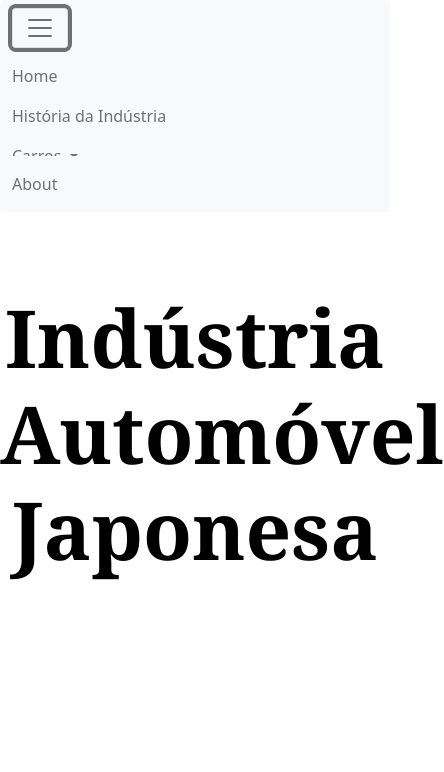
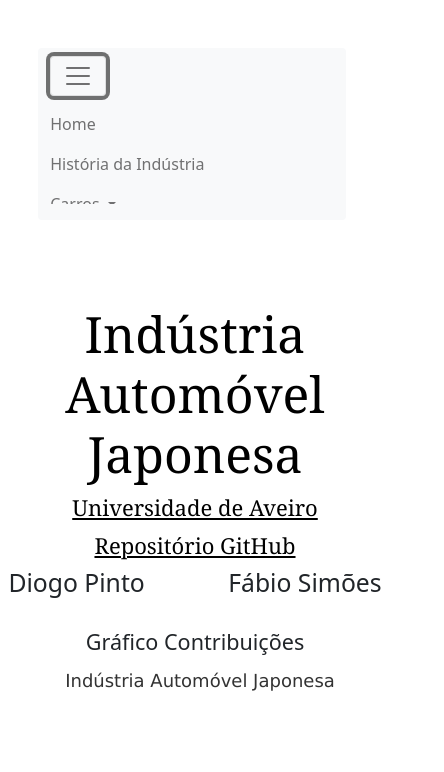
Before and after one commit to diogopnt/Projeto-IEI, a plain HTML site: page about.html in a window 390 px wide. Both pictures are taken after a click on the button "Toggle navigation". Shown: the top 772 px of the page, 444 px wide, since content can reach past the window. Drawn offline with nearby package versions, Linux system fonts and the light colour scheme.

Commit message:
Página about.html responsiva

```diff
--- a/about.html
+++ b/about.html
@@ -24,8 +24,8 @@
             <a href="index.html"><img src="images/ua_png.png" alt="Logo UA" id="image"></a>
         </div>
     </div>-->
-
-    <nav class="navbar navbar-expand-lg navbar-light bg-light rounded navbar-fixed-top">
+    <br><br>
+    <nav class="navbar navbar-expand-lg navbar-light bg-light rounded" style="width: 79%; margin-left: 9.8%;">
         <div class="container-fluid">
             <button class="navbar-toggler" type="button" data-bs-toggle="collapse" data-bs-target="#navbarScroll"
                 aria-controls="navbarScroll" aria-expanded="false" aria-label="Toggle navigation">
@@ -54,26 +54,25 @@
                         <a class="nav-link" href="influencia.html">Influência Mundial</a>
                     </li>
                     <li class="nav-item">
-                        <a class="nav-link active" href="noturno.html">Vida Noturna Automobilístisca</a>
+                        <a class="nav-link" href="noturno.html">Vida Noturna Automobilístisca</a>
                     </li>
-                </ul>
-                <ul class="nav navbar-nav navbar-right">
-                    <li class="nav-item">
-                        <a class="nav-link" href="about.html">About</a>
-                    </li>
-                    <li><a target="_blank"></a>
-                    </li>
+                    <ul class="nav navbar-nav">
+                        <li class="nav-item">
+                            <a class="nav-link active" href="about.html">About</a>
+                        </li>
+                        <li><a target="_blank"></a>
+                        </li>
+                    </ul>
                 </ul>
             </div>
         </div>
     </nav>
     <div id="content">
-        <div id="titleBody">
-            <h1 style="text-align: center;"><b style="color: black;font-size: 80px;">Indústria Automóvel Japonesa</b>
-            </h1>
+        <div id="titleBodyAbout">
+            <h1>Indústria Automóvel Japonesa</h1>
             <h2><a href="https://www.ua.pt/" target="_blank">Universidade de Aveiro</a></h2>
             <h2><a href="https://github.com/detiuaveiro/infor2023-ap-g-infor2023-ap-g57">Repositório GitHub</a></h2>
-            <h2 style="color: black;">Diogo Pinto &nbsp; &nbsp; &nbsp; &nbsp; &nbsp; &nbsp; &nbsp; Fábio Simões</h2>
+            <h2>Diogo Pinto &nbsp; &nbsp; &nbsp; &nbsp; &nbsp; &nbsp; Fábio Simões</h2>
             <br>
             <h4>Gráfico Contribuições</h4>
             <div style="text-align:center; margin: auto;">
--- a/style.css
+++ b/style.css
@@ -310,29 +310,36 @@
 
 
 /*About Page*/
-#titleBody>h1 {
+#titleBodyAbout>h1 {
     color: black;
     text-decoration: none;
     font-size: 50px;
     font-family: Cambria, Cochin, Georgia, Times, 'Times New Roman', serif
 }
 
-#titleBody>h2>a {
+#titleBodyAbout>h2>a {
     color: black;
     font-size: 30px;
     font-family: Cambria, Cochin, Georgia, Times, 'Times New Roman', serif
 }
 
-#titleBody {
+#titleBodyAbout {
     margin: auto;
     text-align: center;
     padding-top: 10vh;
 }
 
+/*
 #btnClose {
     margin-bottom: 20px;
 }
+*/
 
+.aboutAccordion{
+    width: 80%;
+    align-content: center;
+    margin: auto;
+}
 
 /*Vida Noturna Page*/
 #imgCorridas {
@@ -439,13 +446,6 @@ body {
     background-attachment: fixed;
 }
 
-/*About*/
-
-.aboutAccordion{
-    width: 80%;
-    align-content: center;
-    margin: auto;
-}
 
 
 /*Media Query´s - Responsividade*/
@@ -496,5 +496,11 @@ body {
         height: 250px;
     }
 
+    /*Media Query´s - Responsividade - Página about.html*/
+
+    #titleBodyAbout>h2>a {
+        font-size: 22px;
+    }
+
 
 }
```
Also changed, not shown: noturno.html (+2 -2 lines).
